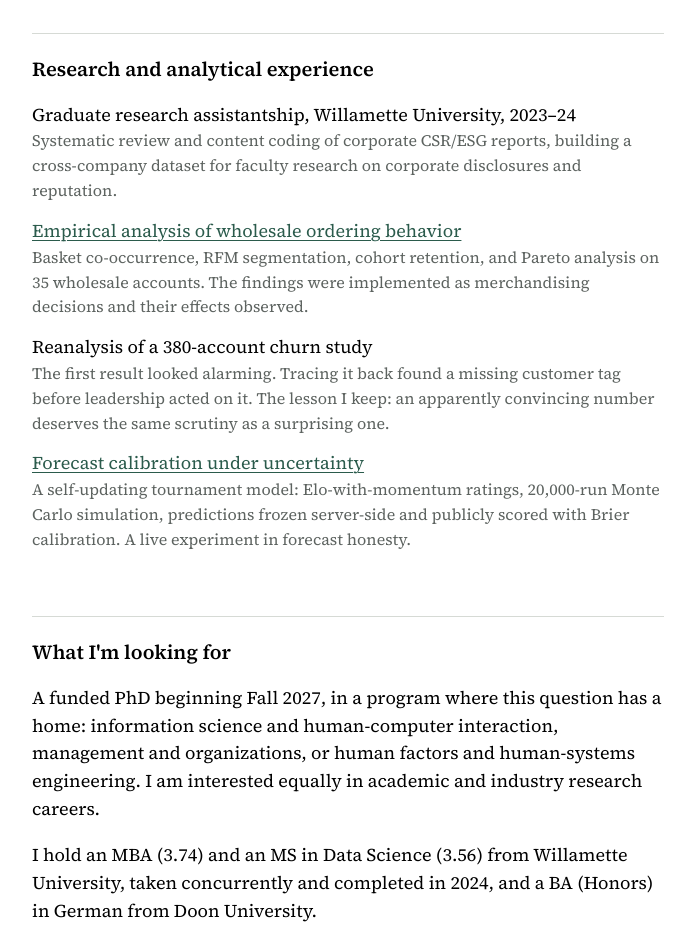
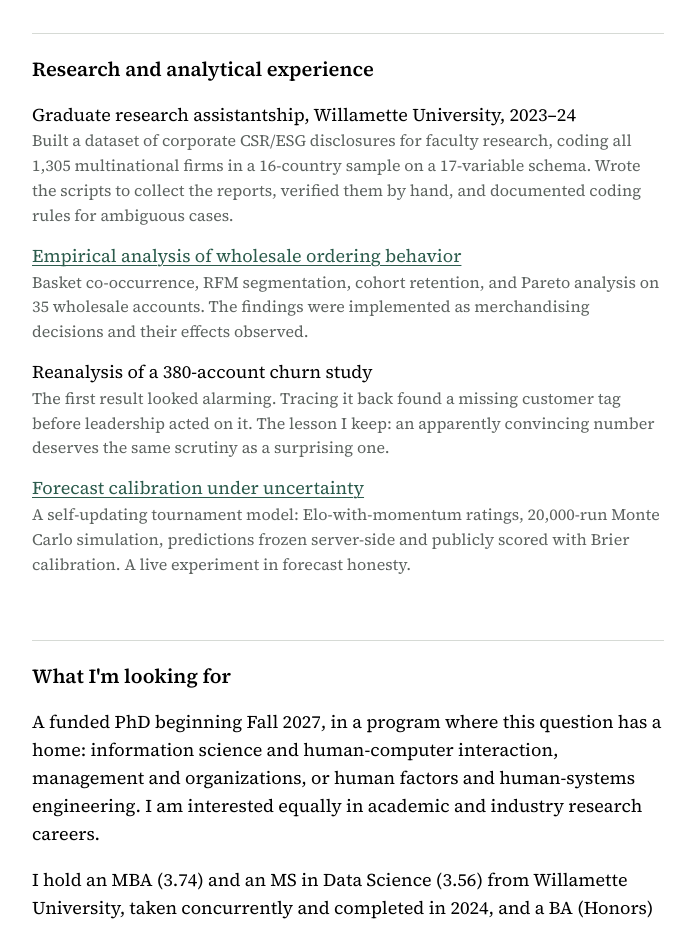
Before and after one commit to aaryanbh96/rearyan, a plain HTML site: page research/index.html in a window 1280 px wide. Shown: the part 2840-3768 px from the top of the page, without its empty margins (292-987 px from the left). Drawn offline with Linux system fonts and the light colour scheme.

Commit message:
Add files via upload

```diff
--- a/research/index.html
+++ b/research/index.html
@@ -225,7 +225,7 @@
 
   <h2>Research and analytical experience</h2>
   <ul class="evidence">
-    <li>Graduate research assistantship, Willamette University, 2023–24<span>Systematic review and content coding of corporate CSR/ESG reports, building a cross-company dataset for faculty research on corporate disclosures and reputation.</span></li>
+    <li>Graduate research assistantship, Willamette University, 2023–24<span>Built a dataset of corporate CSR/ESG disclosures for faculty research, coding all 1,305 multinational firms in a 16-country sample on a 17-variable schema. Wrote the scripts to collect the reports, verified them by hand, and documented coding rules for ambiguous cases.</span></li>
     <li><a href="https://rearyan.com/faire-analysis.html">Empirical analysis of wholesale ordering behavior</a><span>Basket co-occurrence, RFM segmentation, cohort retention, and Pareto analysis on 35 wholesale accounts. The findings were implemented as merchandising decisions and their effects observed.</span></li>
     <li>Reanalysis of a 380-account churn study<span>The first result looked alarming. Tracing it back found a missing customer tag before leadership acted on it. The lesson I keep: an apparently convincing number deserves the same scrutiny as a surprising one.</span></li>
     <li><a href="https://wc2026.rearyan.com">Forecast calibration under uncertainty</a><span>A self-updating tournament model: Elo-with-momentum ratings, 20,000-run Monte Carlo simulation, predictions frozen server-side and publicly scored with Brier calibration. A live experiment in forecast honesty.</span></li>
```
Also changed, not shown: 1 other file.
